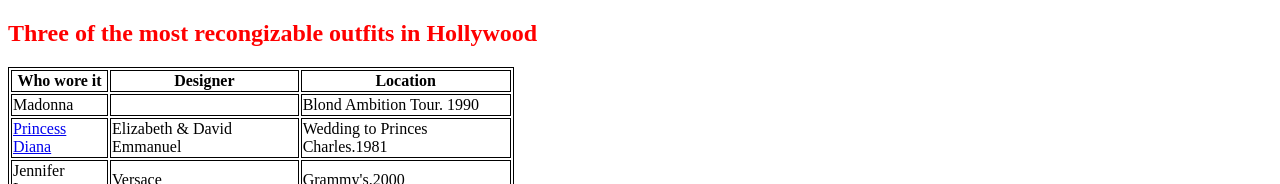
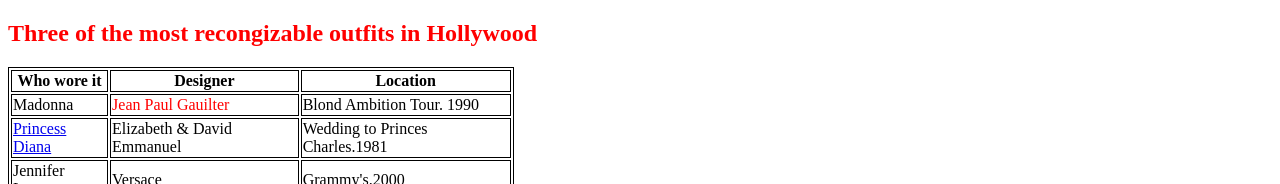
Before and after one commit to VicVega94/male, a plain HTML site: page index.html in a window 1280 px wide. Shown: the top 184 px of the page. Drawn offline with Linux system fonts and the light colour scheme.

Commit message:
Update index.html

```diff
--- a/index.html
+++ b/index.html
@@ -19,7 +19,7 @@ table, th, td {
   </tr>
   <tr>
     <td>Madonna</td>
-    <td><style="color: red; Jean Paul Gauilter"></td>
+    <td><span style="color:red">Jean Paul Gauilter</span></td>
     <td>Blond Ambition Tour. 1990 </td>
   </tr>
   <tr>
```
